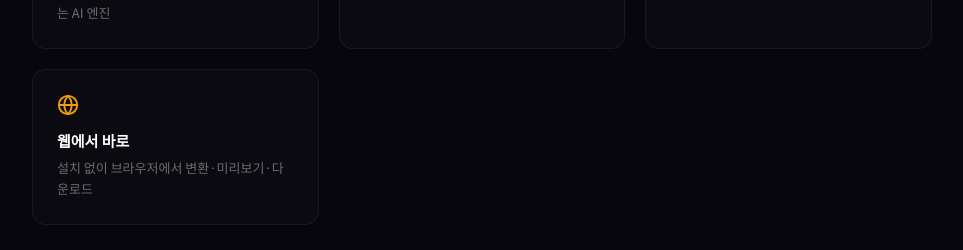
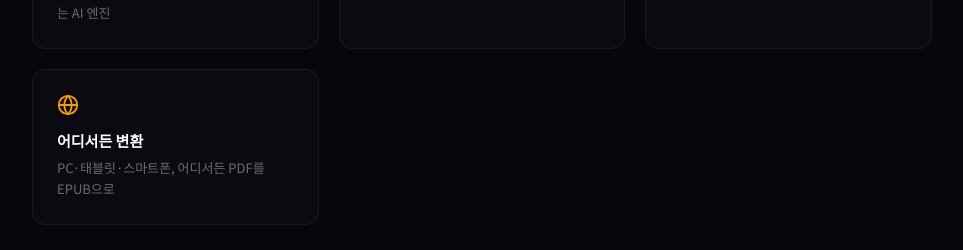
Before and after one commit to Bookfow/textreme, a Next.js app: page / in a window 1280 px wide. Shown: the part 2460-2710 px from the top of the page, without its empty margins (158-1121 px from the left). Built offline with nearby package versions, Linux system fonts and the light colour scheme.

Commit message:
landing: 웹에서바로 → 어디서든변환 문구 수정

```diff
--- a/src/app/page.tsx
+++ b/src/app/page.tsx
@@ -324,7 +324,7 @@ export default function TeXTREME() {
                 { icon: <Type size={22} />, title: "한글 특화", desc: "한글 조사·어미·띄어쓰기를 정확히 인식하는 AI 엔진" },
                 { icon: <BookOpen size={22} />, title: "구조 보존", desc: "제목·본문·인용·리스트 구분까지 자동 분석" },
                 { icon: <Smartphone size={22} />, title: "모바일 최적화", desc: "화면 크기에 맞춰 글이 자동으로 리플로우" },
-                { icon: <Globe size={22} />, title: "웹에서 바로", desc: "설치 없이 브라우저에서 변환·미리보기·다운로드" },
+                { icon: <Globe size={22} />, title: "어디서든 변환", desc: "PC·태블릿·스마트폰, 어디서든 PDF를 EPUB으로" },
               ].map((f, i) => (
                 <div key={i} style={{ padding: 24, borderRadius: 14, background: "rgba(255,255,255,0.02)", border: "1px solid rgba(255,255,255,0.06)" }}>
                   <div style={{ color: "#F59E0B", marginBottom: 14 }}>{f.icon}</div>
```
